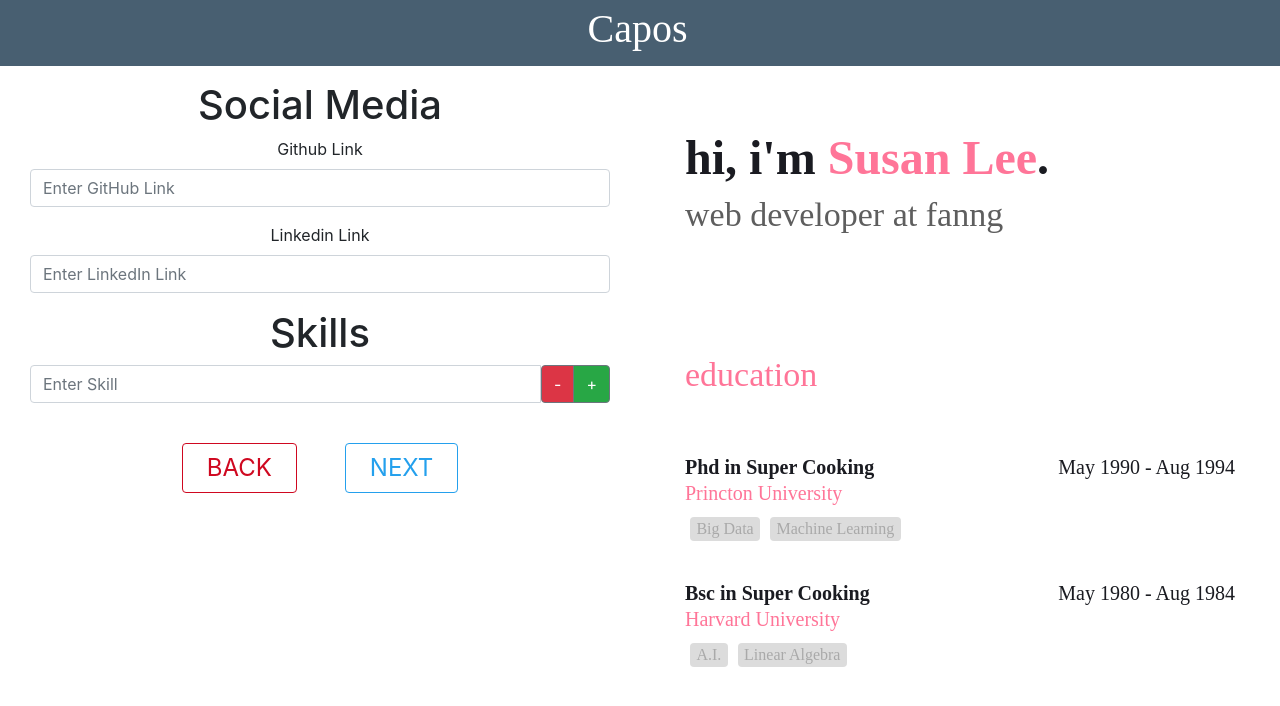
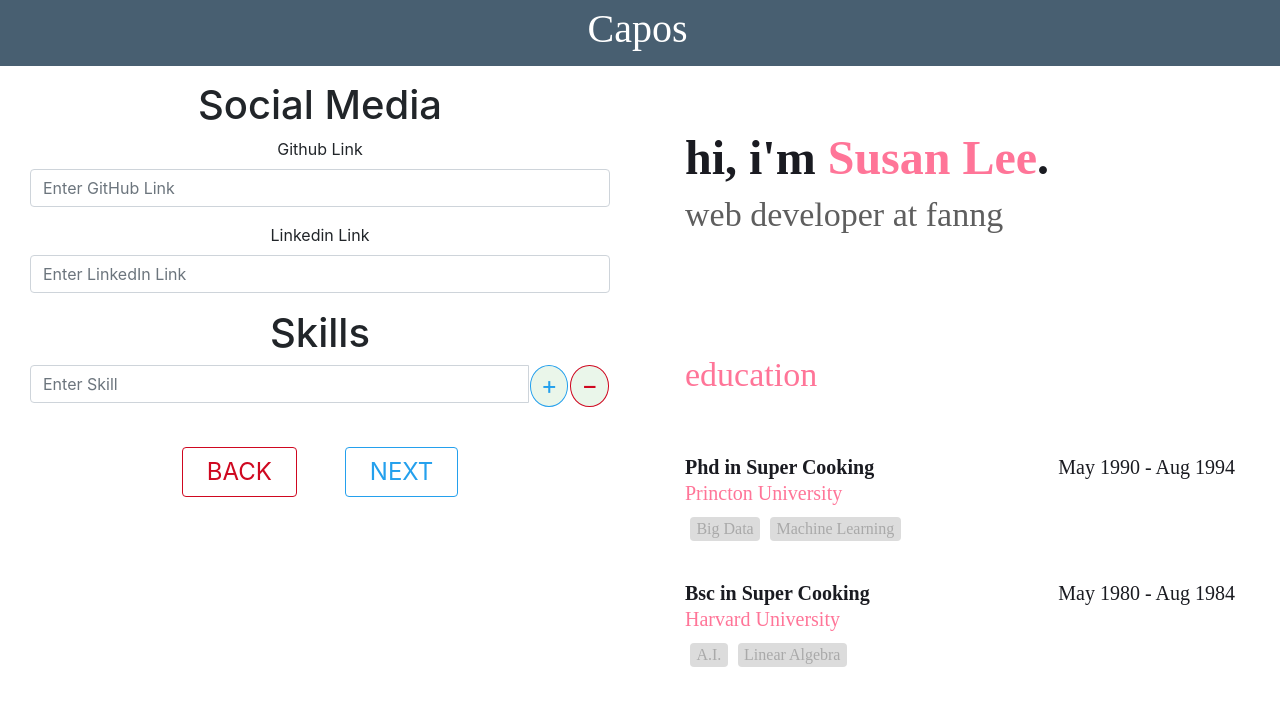
Before and after one commit to abimsedhain/portfolio_designer, a React (Create React App) app: page /form in a window 1280 px wide. Both pictures are taken after typing "Sample", "name@example.com", "Sample" into the empty fields and a click on the button "Continue". Shown: the top 706 px of the page. Built offline with nearby package versions, Linux system fonts and the light colour scheme.

Commit message:
style(buttons): updated buttons design in user detail forms

```diff
--- a/src/components/form/Education.js
+++ b/src/components/form/Education.js
@@ -2,7 +2,7 @@ import React from 'react'
 import { Formik, Form, Field, ErrorMessage, FieldArray} from 'formik';
 import {Label, Input, FormGroup, Button, ButtonGroup} from "reactstrap"
 import * as yup from 'yup';
-import {NextButton, BackButton} from '../styled/StyledComponents';
+import {NextButton, BackButton, HrLine} from '../styled/StyledComponents';
 
 const validationSchema = yup.object({
 	// eduTitle:yup.string().required('Title is required'),
@@ -35,7 +35,7 @@ const Education = ({ formData, setFormData, nextStep, prevStep }) => {
 									<div key={index}>
 										<FormGroup>
 											<Label>Institution Name</Label>
-											<ButtonGroup>
+											{/* <ButtonGroup>
 												<Button className="bg-danger" type="button"
 													onClick={() => { values.education.length > 1 && arrayHelpers.remove(index) }} >-</Button>
 												<Button className="bg-info" type="button"
@@ -45,7 +45,7 @@ const Education = ({ formData, setFormData, nextStep, prevStep }) => {
 														EndDate: "",
 														Degree: ""
 													})}>+</Button>
-											</ButtonGroup>
+											</ButtonGroup> */}
 
 											<Field type="text" name={`education.${index}.InstitutionName`} as={Input} placeholder="Enter Institution Name"></Field>
 
@@ -62,6 +62,23 @@ const Education = ({ formData, setFormData, nextStep, prevStep }) => {
 											<Label>End Date</Label>
 											<Field type="text" name={`education.${index}.EndDate`} as={Input} placeholder="Enter End Date"></Field>
 										</FormGroup>
+
+										<ButtonGroup>
+													<BackButton type="button"
+													onClick={() => { values.education.length > 1 && arrayHelpers.remove(index) }} >
+													Delete Education
+													</BackButton>
+
+													<NextButton type="button"
+													onClick={() => arrayHelpers.insert(index, {
+														InstituteName: "",
+														StartDate: "",
+														EndDate: "",
+														Degree: ""
+													})}>
+														Add Education
+													</NextButton>
+											</ButtonGroup>
 									</div>
 
 								))}
@@ -71,6 +88,7 @@ const Education = ({ formData, setFormData, nextStep, prevStep }) => {
 
 					}>
 					</FieldArray>
+<HrLine/>
 					<ButtonGroup>
 						{/* <Button onClick={prevStep}>BACK</Button> */}
 						<BackButton onClick={prevStep}> BACK </BackButton>
--- a/src/components/form/Experience.js
+++ b/src/components/form/Experience.js
@@ -2,7 +2,7 @@ import React from 'react'
 import { Formik, Form, Field, ErrorMessage, FieldArray } from 'formik';
 import { Label, Input, FormGroup, Button, ButtonGroup, InputGroup } from "reactstrap"
 import * as yup from 'yup';
-import {NextButton, BackButton} from '../styled/StyledComponents';
+import { NextButton, BackButton, AddButton, DelButton, HrLine } from '../styled/StyledComponents';
 
 const validationSchema = yup.object({
 	// exp1Title:yup.string().required('Title is required'),
@@ -29,8 +29,6 @@ const Experience = ({ formData, setFormData, nextStep, prevStep }) => {
 				<Form>
 					<h1>Experience</h1>
 
-
-
 					<FieldArray name="experiences" render={
 						arrayHelpers => (
 							<>
@@ -38,7 +36,7 @@ const Experience = ({ formData, setFormData, nextStep, prevStep }) => {
 									<div key={index}>
 										<FormGroup>
 											<Label>Company Name</Label>
-											<ButtonGroup>
+											{/* <ButtonGroup>
 												<Button className="bg-danger" type="button"
 													onClick={() => { values.experiences.length > 1 && arrayHelpers.remove(index) }} >-</Button>
 												<Button className="bg-info" type="button"
@@ -49,7 +47,7 @@ const Experience = ({ formData, setFormData, nextStep, prevStep }) => {
 														EndDate: "",
 														Highlights: [""]
 													})}>+</Button>
-											</ButtonGroup>
+											</ButtonGroup> */}
 
 											<Field type="text" name={`experiences.${index}.CompanyName`} as={Input} placeholder="Enter Company Name"></Field>
 
@@ -69,7 +67,7 @@ const Experience = ({ formData, setFormData, nextStep, prevStep }) => {
 																<InputGroup>
 																	<Field name={`experiences.${index}.Highlights.${index2}`} type="input" as={Input} placeholder="Enter Highlight" />
 																	<ButtonGroup>
-																		<Button
+																		{/* <Button
 																			type="button"
 																			onClick={() => { values.experiences[index].Highlights.length > 1 && arrayHelpers.remove(index2) }} className="bg-danger"
 																		>
@@ -79,7 +77,16 @@ const Experience = ({ formData, setFormData, nextStep, prevStep }) => {
 																			type="button"
 																			onClick={() => arrayHelpers.insert(index2, '')} className="bg-success"
 																		>+
-                      											</Button>
+                      											</Button> */}
+																		<AddButton type="button"
+																			onClick={() => arrayHelpers.insert(index2, '')} >
+																			&#43;
+																  </AddButton>
+
+																		<DelButton type="button"
+																			onClick={() => { values.experiences[index].Highlights.length > 1 && arrayHelpers.remove(index2) }}>
+																			&#8722;
+																  </DelButton>
 																	</ButtonGroup>
 																</InputGroup>
 															</FormGroup>
@@ -100,15 +107,32 @@ const Experience = ({ formData, setFormData, nextStep, prevStep }) => {
 											<Label>End Date</Label>
 											<Field type="text" name={`experiences.${index}.EndDate`} as={Input} placeholder="Enter End Date"></Field>
 										</FormGroup>
+
+										<ButtonGroup>
+
+											<BackButton type="button"
+												onClick={() => { values.experiences.length > 1 && arrayHelpers.remove(index) }} >
+												Delete Experience
+													</BackButton>
+
+											<NextButton type="button"
+												onClick={() => arrayHelpers.insert(index, {
+													CompanyName: "",
+													Position: "",
+													StartDate: "",
+													EndDate: "",
+													Highlights: [""]
+												})}>
+												Add Experience
+													</NextButton>
+										</ButtonGroup>
 									</div>
-
 								))}
 							</>
 						)
-
-
 					}>
 					</FieldArray>
+					<HrLine/>
 					<ButtonGroup>
 						{/* <Button onClick={prevStep}>BACK</Button> */}
 						<BackButton onClick={prevStep}> BACK </BackButton>
--- a/src/components/form/Projects.js
+++ b/src/components/form/Projects.js
@@ -2,7 +2,7 @@ import React from 'react'
 import { Formik, Form, Field, ErrorMessage, FieldArray } from 'formik';
 import * as yup from 'yup';
 import { ButtonGroup, Button, Label, Input, FormGroup, InputGroup } from 'reactstrap';
-import {NextButton, BackButton} from '../styled/StyledComponents';
+import {NextButton, BackButton, AddButton, DelButton, HrLine} from '../styled/StyledComponents';
 
 const validationSchema = yup.object({
 	// pro1Title:yup.string().required('Title is required'),
@@ -40,7 +40,7 @@ const Projects = ({ formData, setFormData, nextStep, prevStep }) => {
 									<div key={index}>
 										<FormGroup>
 											<Label>Project Title</Label>
-											<ButtonGroup>
+											{/* <ButtonGroup>
 												<Button className="bg-danger" type="button"
 													onClick={() => { values.projects.length > 1 && arrayHelpers.remove(index) }} >-</Button>
 												<Button className="bg-info" type="button"
@@ -51,7 +51,7 @@ const Projects = ({ formData, setFormData, nextStep, prevStep }) => {
 														DemoLink: "",
 														Highlights: [""]
 													})}>+</Button>
-											</ButtonGroup>
+											</ButtonGroup> */}
 
 											<Field type="text" name={`projects.${index}.Title`} as={Input} placeholder="Enter Project Title"></Field>
 
@@ -71,17 +71,28 @@ const Projects = ({ formData, setFormData, nextStep, prevStep }) => {
 																<InputGroup>
 																	<Field name={`projects.${index}.Highlights.${index2}`} type="input" as={Input} placeholder="Enter Highlight" />
 																	<ButtonGroup>
-																		<Button
+																		{/* <Button
 																			type="button"
 																			onClick={() => { values.projects[index].Highlights.length > 1 && arrayHelpers.remove(index2) }} className="bg-danger"
 																		>
 																			-
                       											</Button>
+
+
 																		<Button
 																			type="button"
 																			onClick={() => arrayHelpers.insert(index2, '')} className="bg-success"
 																		>+
-                      											</Button>
+                      											</Button> */}
+
+																  <AddButton type="button"
+																			onClick={() => arrayHelpers.insert(index2, '')} >
+																  &#43;
+																  </AddButton>
+																  <DelButton type="button"
+																			onClick={() => { values.projects[index].Highlights.length > 1 && arrayHelpers.remove(index2) }} >
+																  &#8722;
+																  </DelButton>
 																	</ButtonGroup>
 																</InputGroup>
 															</FormGroup>
@@ -102,6 +113,24 @@ const Projects = ({ formData, setFormData, nextStep, prevStep }) => {
 											<Label>Demo Link</Label>
 											<Field type="text" name={`projects.${index}.DemoLink`} as={Input} placeholder="Enter Project Demo Link"></Field>
 										</FormGroup>
+
+										<ButtonGroup>
+												<BackButton type="button"
+													onClick={() => { values.projects.length > 1 && arrayHelpers.remove(index) }}>
+													Delete Project
+												</BackButton>
+
+													<NextButton type="button"
+													onClick={() => arrayHelpers.insert(index, {
+														Title: "",
+														Description: "",
+														SourceLink: "",
+														DemoLink: "",
+														Highlights: [""]
+													})}>
+													Add Project
+													</NextButton>
+											</ButtonGroup>
 									</div>
 
 								))}
@@ -111,6 +140,7 @@ const Projects = ({ formData, setFormData, nextStep, prevStep }) => {
 
 					}>
 					</FieldArray>
+					<HrLine/>
 					<ButtonGroup>
 						{/* <Button onClick={prevStep}>BACK</Button> */}
 						<BackButton onClick={prevStep}> BACK </BackButton>
--- a/src/components/form/SocialMedia.js
+++ b/src/components/form/SocialMedia.js
@@ -2,7 +2,7 @@ import React from 'react'
 import { Formik, Form, Field, ErrorMessage, FieldArray } from 'formik';
 import * as yup from 'yup';
 import { FormGroup, Label, Input, Button, ButtonGroup, InputGroup } from 'reactstrap';
-import {NextButton, BackButton} from '../styled/StyledComponents';
+import { NextButton, BackButton, AddButton, DelButton } from '../styled/StyledComponents';
 
 const validationSchema = yup.object({
 	// github:yup.string().required('Github Link is required'),
@@ -49,7 +49,7 @@ const SocialMedia = ({ formData, setFormData, nextStep, prevStep }) => {
 											<InputGroup>
 												<Field name={`skills.${index}`} type="input" as={Input} placeholder="Enter Skill" />
 												<ButtonGroup>
-														<Button
+													{/* <Button
 															type="button"
 															onClick={() => { values.skills.length > 1 && arrayHelpers.remove(index) }} className="bg-danger"
 														>
@@ -59,7 +59,18 @@ const SocialMedia = ({ formData, setFormData, nextStep, prevStep }) => {
 															type="button"
 															onClick={() => arrayHelpers.insert(index, '')} className="bg-success"
 														>+
-                      											</Button>
+                      											</Button> */}
+
+																	<AddButton type="button"
+															onClick={() => arrayHelpers.insert(index, '')}>
+																	&#43;
+																  </AddButton>
+
+																  <DelButton type="button"
+															onClick={() => { values.skills.length > 1 && arrayHelpers.remove(index) }} >
+																	&#8722;
+																  </DelButton>
+
 												</ButtonGroup>
 											</InputGroup>
 										</FormGroup>
--- a/src/components/styled/StyledComponents.js
+++ b/src/components/styled/StyledComponents.js
@@ -75,6 +75,37 @@ const BackButton = styled(Button)`
 		color: ${props => props.theme.White};
 }
 `
+
+const AddButton = styled(Button)`
+	border-radius: 50%;
+	background: rgba(51, 170, 51, .1);
+	border: 1px solid;
+	border-color: ${props => props.theme.NextButton};
+	font-size: 25px;
+	color:${props => props.theme.NextButton};
+	padding:1px 10px 1px 10px;
+	margin:0px 1px 0px 1px;
+
+	&:hover{
+		background-color:${props => props.theme.NextButton};
+		color: ${props => props.theme.White};
+`
+
+const DelButton = styled(Button)`
+	border-radius: 50%;
+	background: rgba(51, 170, 51, .1);
+	border: 1px solid;
+	border-color: ${props => props.theme.BackButton};
+	font-size: 25px;
+	color:${props => props.theme.BackButton};
+	padding:1px 10px 1px 10px;
+	margin:0px 1px 0px 1px;
+
+	&:hover{
+		background-color:${props => props.theme.BackButton};
+		color: ${props => props.theme.White};
+`
+
 const Logobar = styled(Container)`
 	background-color: ${props => props.theme.Primary};
 	color:white;
@@ -93,4 +124,9 @@ const FormContainer = styled(Container)`
 	overflow: hidden;
 `
 
-export { Header, Logo, Subheader, Description, Button, NavbarButton, Logobar, FormContainer, NextButton,BackButton }
+const HrLine = styled.hr`
+	border-width: 1px;
+	background:black;
+`
+
+export { Header, Logo, Subheader, Description, Button, NavbarButton, Logobar, FormContainer, NextButton, BackButton, AddButton, DelButton, HrLine }
```
Lines whose indentation alone changed are shown as unchanged.
